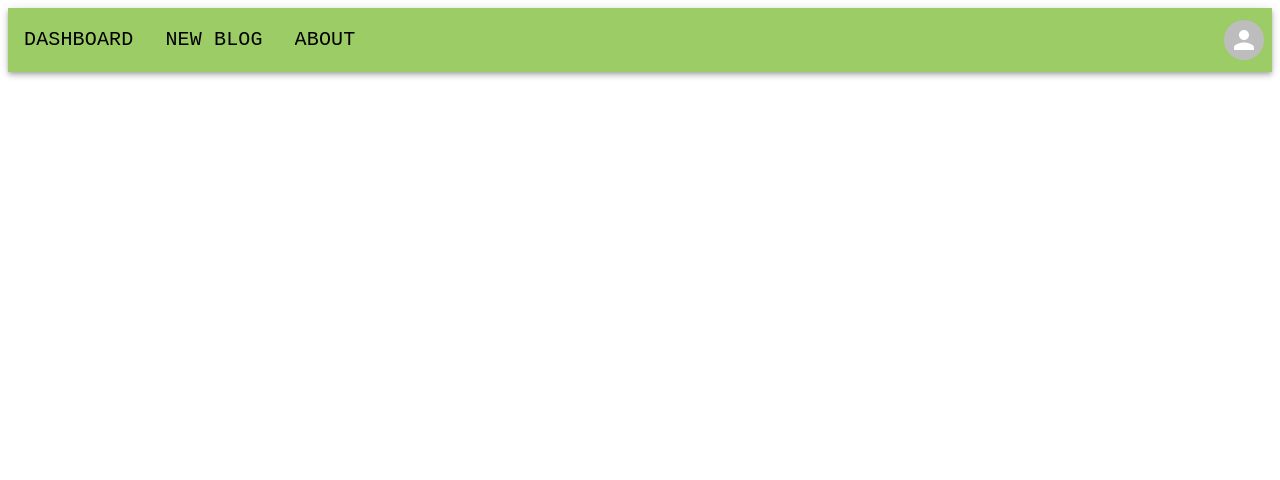
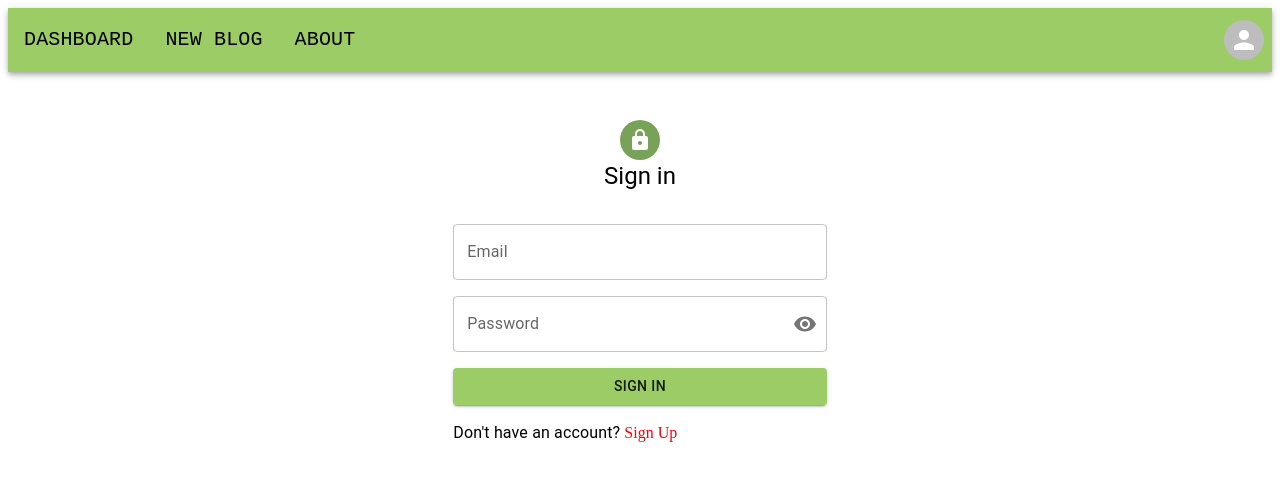
Before and after one commit to cemyilmaz06/Blog-App, a React (Create React App) app: page / in a window 1280 px wide. Shown: the top 480 px of the page. Built offline with nearby package versions, Linux system fonts and the light colour scheme.

Commit message:
authSlice

```diff
--- a/package.json
+++ b/package.json
@@ -9,12 +9,14 @@
     "@mui/material": "^5.15.16",
     "@reduxjs/toolkit": "^2.2.3",
     "axios": "^1.6.8",
+    "formik": "^2.4.6",
     "react": "^18.3.1",
     "react-dom": "^18.3.1",
     "react-redux": "^9.1.2",
     "react-router-dom": "6.23.0",
     "react-scripts": "5.0.1",
-    "react-toastify": "^10.0.5"
+    "react-toastify": "^10.0.5",
+    "yup": "^1.4.0"
   },
   "scripts": {
     "start": "react-scripts start",
--- a/src/App.js
+++ b/src/App.js
@@ -1,6 +1,6 @@
 import { createTheme, ThemeProvider } from "@mui/material/styles";
 import AppRouter from "./router/AppRouter";
-import { grey, blueGrey, lightGreen } from "@mui/material/colors";
+import {  lightGreen } from "@mui/material/colors";
 import { Provider } from "react-redux";
 import store from "./app/store";
 import { ToastContainer } from "react-toastify";
--- a/src/components/NavBar.jsx
+++ b/src/components/NavBar.jsx
@@ -83,7 +83,7 @@ const NavBar = () => {
           <Box sx={{ flexGrow: 0 }}>
             <Tooltip title="Open settings">
               <IconButton >
-              <Link to="/auth" ><Avatar alt="Remy Sharp" src="" /></Link>
+              <Link to="/" ><Avatar alt="Remy Sharp" src="" /></Link>
               </IconButton>
             </Tooltip>
             <Menu
--- a/src/features/authSlice.jsx
+++ b/src/features/authSlice.jsx
@@ -3,9 +3,26 @@ import { createSlice } from "@reduxjs/toolkit"
 const authSlice = createSlice({
   name: "auth",
 
-  initialState: {},
-  reducers: {},
+  initialState: {
+    token:"",
+    username:"",
+    loading:"",
+    error:"",
+  },
+  reducers: {
+    fetchStart:(state)=>{
+      state.loading=true
+    },
+    loginSuccess:(state,{payload})=>{
+      state.token=payload.token
+      state.username=payload.user.username
+      state.loading=false
+    }, fetchFail: (state) => {
+      state.loading = false
+      state.error = true
+    },
+  },
 })
 
-export const {} = authSlice.actions
+export const {fetchFail,fetchStart,loginSuccess} = authSlice.actions
 export default authSlice.reducer
--- a/src/pages/Login.jsx
+++ b/src/pages/Login.jsx
@@ -10,8 +10,19 @@ import TextField from "@mui/material/TextField"
 import { Button, FormControl, IconButton, InputAdornment, InputLabel, OutlinedInput } from "@mui/material"
 import React from "react"
 import { Visibility, VisibilityOff } from "@mui/icons-material"
+import { Form, Formik } from "formik"
+import { object, string } from "yup"
+import useApiRequest from "../services/useApiRequest"
+
 
 const Login = () => {
+  const {login}=useApiRequest()
+
+  const loginSchma=object({
+    email: string().email("Lütfen geçerli email giriniz").required("email zorunludur"),
+password: string().required("Şifre zorunludur").min(8, "Şifre en az 8 karakter olmalıdır").max(16, "Şifre en fazla 16 karakter olmaldır").matches(/[a-z]+/, "Şifre en az bir küçük harf içermelidir").matches(/[A-Z]+/, "Şifre en az bir büyük harf içermelidir").matches(/[@$!%*?&/]+/, "Şifre en az bir özel karakter içermelidir"),
+  })
+
   const [showPassword, setShowPassword] = React.useState(false);
 
   const handleClickShowPassword = () => setShowPassword((show) => !show);
@@ -56,8 +67,19 @@ const Login = () => {
           >
             Sign in
           </Typography>
+<Formik
+initialValues={{email:"", password:""}}
+validationSchema={loginSchma}
+onSubmit={(values,actions)=>{
+  login(values)
 
-          <Box
+  actions.resetForm()
+  actions.setSubmitting()
+}}>
+{
+  ({isSubmitting,handleSubmit,handleBlur,values,touched})=>(
+    <Form>
+      <Box
             component="form"
             sx={{ display: "flex", flexDirection: "column", gap: 2 }}
           >
@@ -94,6 +116,10 @@ const Login = () => {
               SIGN IN
             </Button>
           </Box>
+    </Form>
+  )}
+</Formik>
+
 
           <Box  sx={{  mt: 2}}>
             <Typography sx={{display:"inline-block"}} >Don't have an account?</Typography><Link to="/register" style={{textDecoration:"none",color:"red"}}> Sign Up</Link>
--- a/src/pages/NewBlog.jsx
+++ b/src/pages/NewBlog.jsx
@@ -0,0 +1,9 @@
+import React from 'react'
+
+const NewBlog = () => {
+  return (
+    <div>NewBlog</div>
+  )
+}
+
+export default NewBlog
--- a/src/pages/Register.jsx
+++ b/src/pages/Register.jsx
@@ -6,7 +6,7 @@ import LockIcon from "@mui/icons-material/Lock"
 import Grid from "@mui/material/Grid"
 import Box from "@mui/material/Box"
 import Button from "@mui/material/Button"
-import { Link, useNavigate } from "react-router-dom"
+import { Link } from "react-router-dom"
 import React from "react"
 import TextField from "@mui/material/TextField"
 import { FormControl, IconButton, InputAdornment, InputLabel, OutlinedInput } from "@mui/material"
@@ -14,7 +14,7 @@ import { Visibility, VisibilityOff } from "@mui/icons-material"
 
 
 const Register = () => {
-  const navigate = useNavigate()
+
   const [showPassword, setShowPassword] = React.useState(false);
 
   const handleClickShowPassword = () => setShowPassword((show) => !show);
@@ -118,7 +118,7 @@ const Register = () => {
           </Box>
 
           <Box sx={{  mt: 2 }}>
-            <Typography sx={{display:"inline-block"}}>Already have an account?</Typography><Link to="/auth" style={{textDecoration:"none",color:"red"}}> Sign in</Link>
+            <Typography sx={{display:"inline-block"}}>Already have an account?</Typography><Link to="/" style={{textDecoration:"none",color:"red"}}> Sign in</Link>
           </Box>
         </Grid>
 
--- a/src/router/AppRouter.jsx
+++ b/src/router/AppRouter.jsx
@@ -6,19 +6,20 @@ import PrivateRouter from "./PrivateRouter";
 import Dashboard from "../pages/Dashboard";
 import NavBar from "../components/NavBar";
 import About from "../pages/About";
+import NewBlog from "../pages/NewBlog";
 
 const AppRouter = () => {
   return (
     <Router>
       <NavBar/>
       <Routes>
-        <Route path="/auth" element={<Login />} />
-        <Route path="/dashboard" element={<Dashboard />} />
+        <Route path="" element={<Login />} />
+        <Route path="/" element={<Dashboard />} />
         <Route path="/about" element={<About />} />
 
         <Route path="/register" element={<Register />} />
         <Route path="/newblog" element={<PrivateRouter />}>
-          <Route path="" element={<Dashboard />} />
+          <Route path="" element={<NewBlog />} />
         </Route>
       </Routes>
     </Router>
--- /dev/null
+++ b/src/services/useApiRequest.jsx
@@ -0,0 +1,39 @@
+import axios from 'axios'
+
+import { useDispatch } from 'react-redux'
+import {  toastSuccessNotify , toastErrorNotify} from "../helper/ToastNotify"
+import { fetchFail, fetchStart, loginSuccess } from '../features/authSlice'
+import { useNavigate } from 'react-router-dom'
+
+const useApiRequest = () => {
+    const dispatch=useDispatch()
+    const navigate=useNavigate()
+    const login=async(userData)=>{
+        dispatch(fetchStart())
+        try {
+            const {data}= await axios.post(`${process.env.REACT_APP_BASE_URL}/auth/login`,userData)
+            dispatch(loginSuccess(data))
+            toastSuccessNotify("Login işlemi başarılı")
+            navigate("dashboard")
+
+        }
+        catch(error){
+            toastErrorNotify("Login işlemi başarısız")
+            dispatch(fetchFail())
+
+        }
+    }
+
+
+
+
+
+
+
+
+    return {login}
+
+
+}
+
+export default useApiRequest
```
Also changed, not shown: 2 other files (tests, documents, lock files or other folders).
